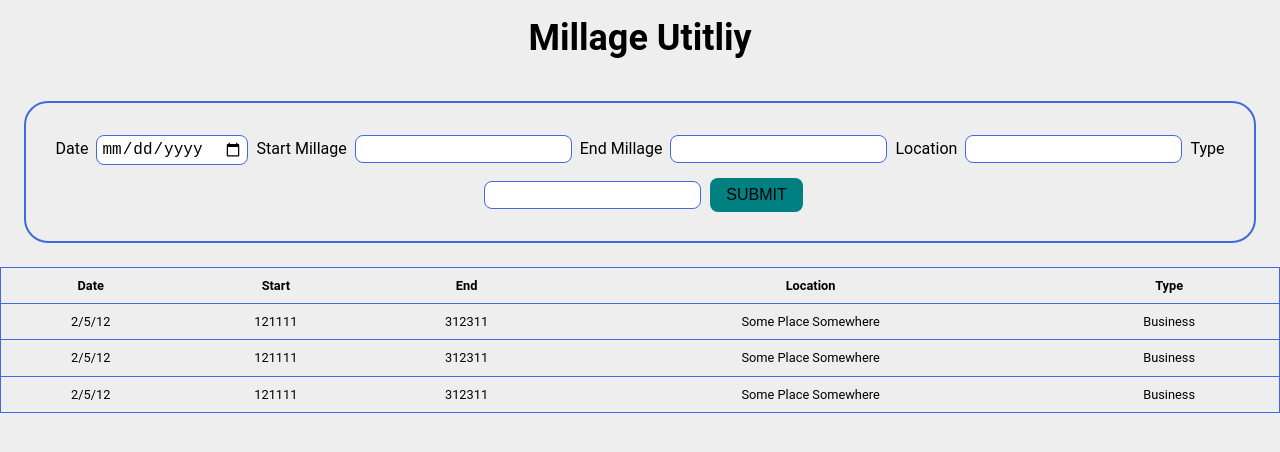
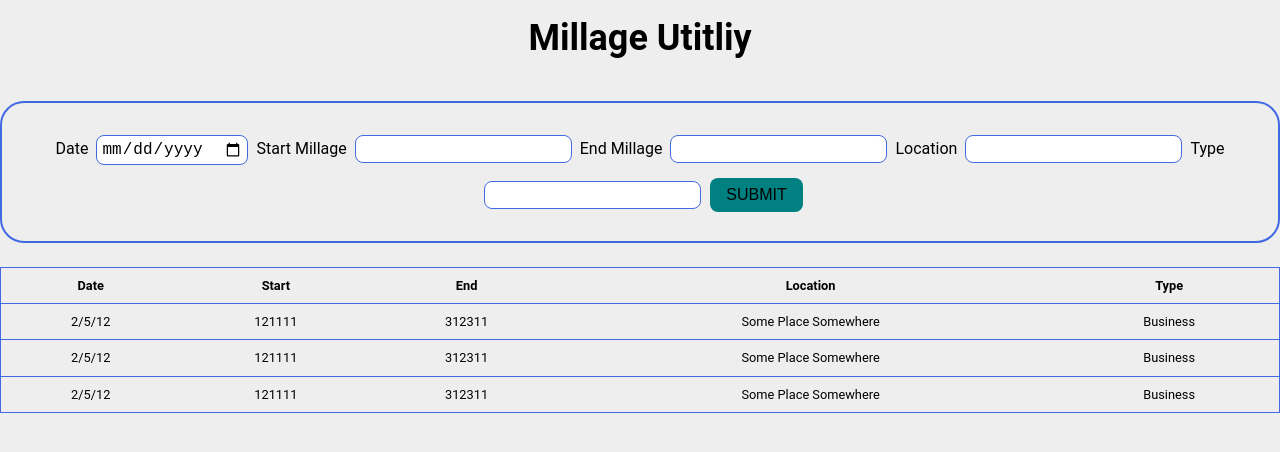
Before and after one commit to tkcannon/millage-utility, a React (Create React App) app: page / in a window 1280 px wide. Shown: the top 452 px of the page. Built offline with nearby package versions, Linux system fonts and the light colour scheme.

Commit message:
margin fix for form

```diff
--- a/src/components/InputForm/styles.css
+++ b/src/components/InputForm/styles.css
@@ -1,5 +1,5 @@
 form {
-  margin: var(--lg);
+  margin: var(--lg) auto;
   padding: var(--lg);
   border: 2px solid var(--primary);
   border-radius: var(--lg);
```
